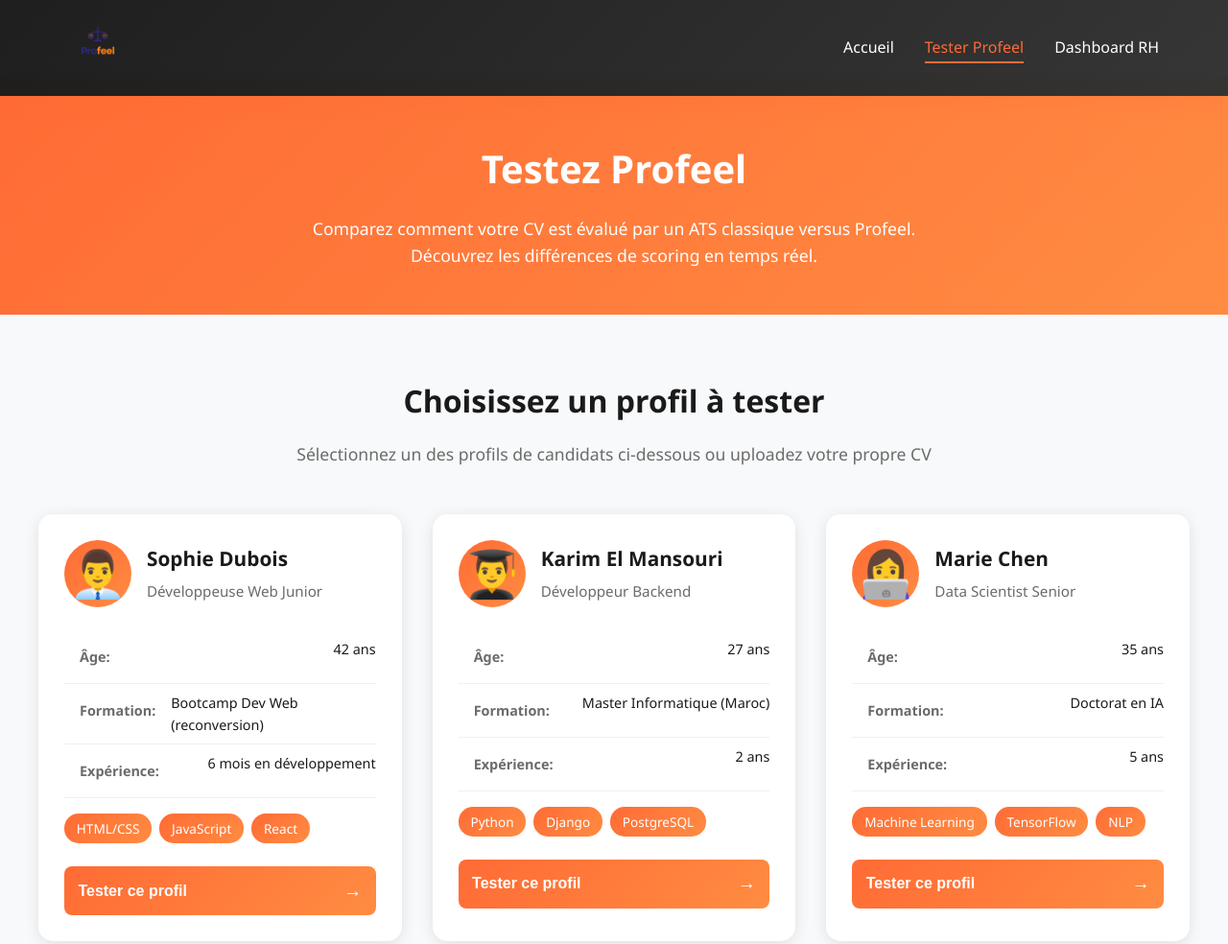
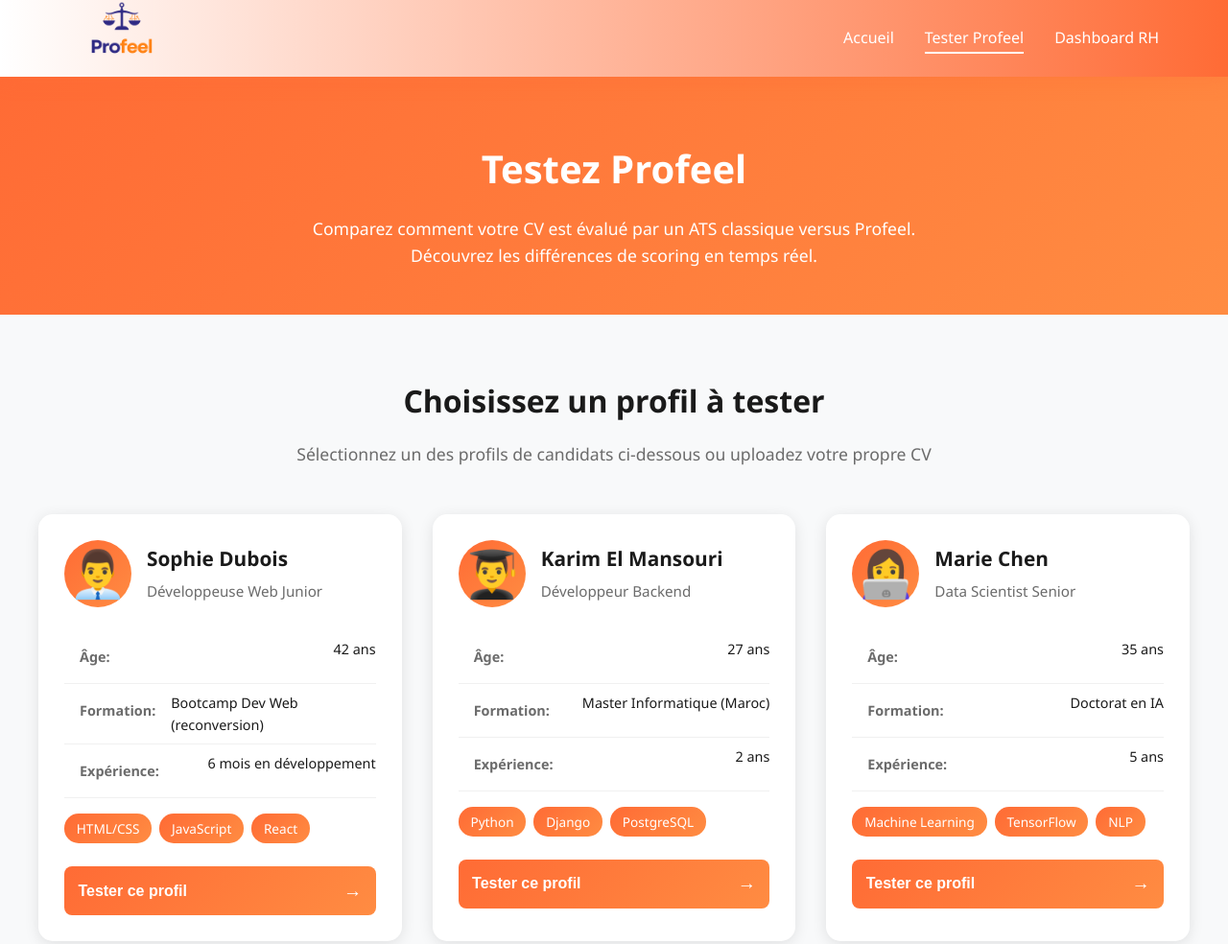
Before and after one commit to FelixVernin/profeel, a plain HTML site: page upload.html in a window 1280 px wide. Shown: the top 984 px of the page at 96% size. Drawn offline with Linux system fonts and the light colour scheme.

Commit message:
changement design

```diff
--- a/styles.css
+++ b/styles.css
@@ -35,11 +35,13 @@ header {
     top: 0;
     left: 0;
     right: 0;
-    background: linear-gradient(135deg, rgba(26, 26, 26, 0.98) 0%, rgba(50, 50, 50, 0.98) 100%);
+    background: linear-gradient(90deg, #ffffff 0%, #ff6b35 100%);
     backdrop-filter: blur(10px);
     box-shadow: 0 2px 20px rgba(255, 107, 53, 0.3);
     z-index: 1000;
-    padding: 1rem 0;
+    padding: 0;
+    height: 80px;
+    overflow: hidden;
 }
 
 nav {
@@ -49,10 +51,11 @@ nav {
     justify-content: space-between;
     align-items: center;
     padding: 0 2rem;
+    height: 80px;
 }
 
 .logo-img {
-    height: 60px;
+    height: 110px;
     width: auto;
     transition: transform 0.3s ease;
 }
@@ -78,18 +81,18 @@ nav {
 
 .nav-links a {
     text-decoration: none;
-    color: var(--white);
+    color: #ffffff;
     font-weight: 500;
     transition: color 0.3s ease;
 }
 
 .nav-links a:hover {
-    color: var(--primary-color);
+    color: #ffffff;
 }
 
 .nav-links a.active {
-    color: var(--primary-color);
-    border-bottom: 2px solid var(--primary-color);
+    color: #ffffff;
+    border-bottom: 2px solid #ffffff;
     padding-bottom: 4px;
 }
 
```
Also changed, not shown: assets/logo_profeel_blanc.png (added).
